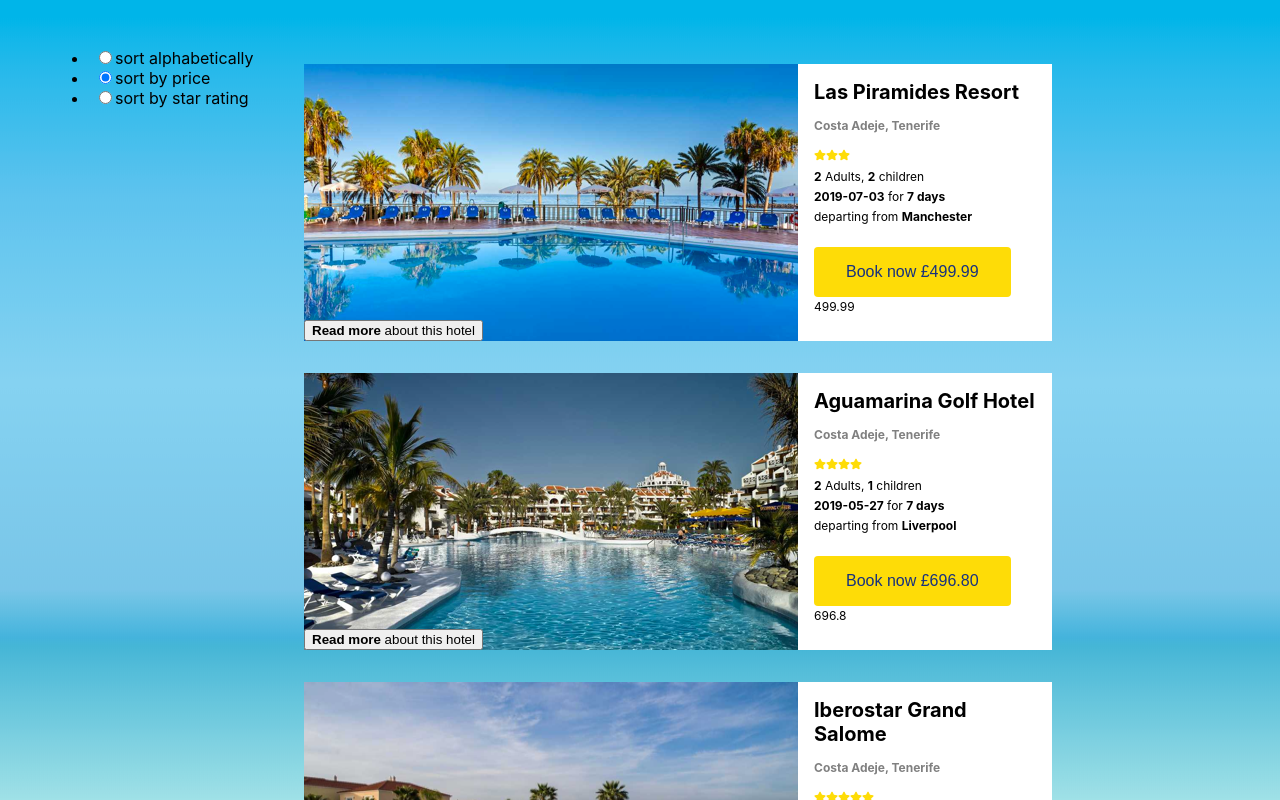
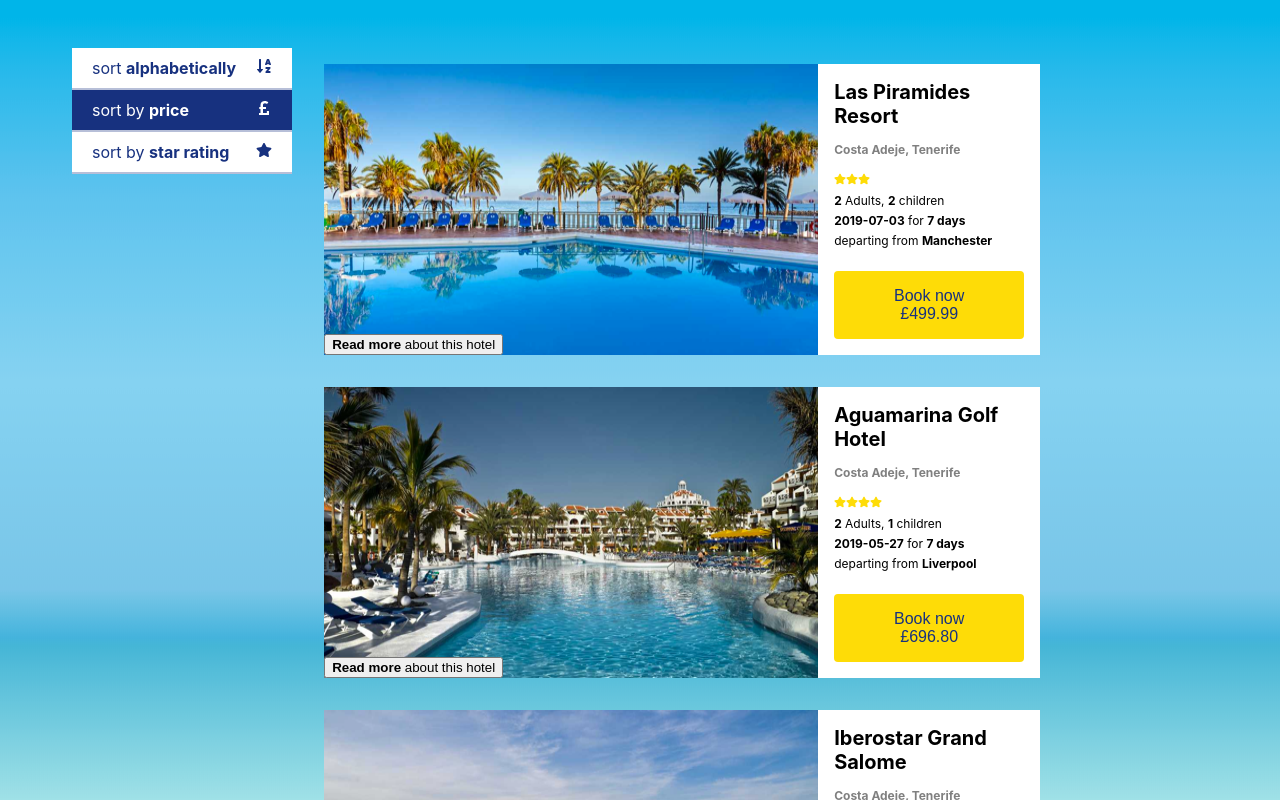
Before and after one commit to KswisDev/otb-test, a React (Create React App) app: page / in a window 1280 px wide. Shown: the top 800 px of the page. Built offline with nearby package versions, Linux system fonts and the light colour scheme.

Commit message:
styling for radio sort buttons

```diff
--- a/src/components/productCard.jsx
+++ b/src/components/productCard.jsx
@@ -39,8 +39,9 @@ function ProductCard({ product, index }) {
             departing from <strong>{product.depatureAirport}</strong>
           </p>
           <br />
-          <BookCTA>Book now {UKPound.format(product.price)}</BookCTA>
-          <p>{product.price}</p>
+          <BookCTA data-testid={"cta-button"}>
+            Book now {UKPound.format(product.price)}
+          </BookCTA>
         </InfoWrapper>
       </ProductWrapper>
       <OverviewWrapper>
--- a/src/components/productDisplay.jsx
+++ b/src/components/productDisplay.jsx
@@ -2,6 +2,7 @@ import ProductCard from "./productCard";
 import { useState } from "react";
 import { sortByProperty } from "../utilities/sortFunctions";
 import styled from "styled-components";
+import { FaSortAlphaDown, FaPoundSign, FaStar } from "react-icons/fa";
 
 const hasProducts = (products) => products && products.length > 0;
 
@@ -11,15 +12,39 @@ const FlexBox = styled.div`
 `;
 
 const ProductsContainer = styled.div`
-  display: flex;
-  flex-grow: 1;
-  text-align: center;
   padding: 1rem;
-  flex-direction: column;
 `;
 
 const SortMenu = styled.menu`
   min-width: 200px;
+  list-style-type: none;
+
+  label {
+    display: inline-block;
+    background-color: white;
+    padding: 10px 20px;
+    font-size: 16px;
+    width: 100%;
+    border-bottom: solid #b7bfd8 2px;
+    color: #17317f;
+
+    span {
+      margin-right: 20px;
+    }
+
+    svg {
+      float: right;
+    }
+  }
+
+  input[type="radio"] {
+    display: none;
+  }
+
+  input[type="radio"]:checked + label {
+    background-color: #17317f;
+    color: white;
+  }
 `;
 
 function ProductDisplay({ products }) {
@@ -53,39 +78,51 @@ function ProductDisplay({ products }) {
     <FlexBox>
       <SortMenu>
         <li>
-          <label>
           <input
+            id="alphabetically-radio"
             type="radio"
             name="sort"
             value="alphabetically"
             checked={selectedSort === "alphabetically"}
             onChange={handleOptionChange}
           />
-            sort alphabetically
+          <label htmlFor="alphabetically-radio">
+            <span>
+              sort <strong>alphabetically</strong>
+            </span>
+            <FaSortAlphaDown />
           </label>
         </li>
         <li>
-          <label>
           <input
             type="radio"
             name="sort"
             value="price"
             checked={selectedSort === "price"}
             onChange={handleOptionChange}
+            id="price-radio"
           />
-            sort by price
+          <label htmlFor="price-radio">
+            <span>
+              sort by <strong>price</strong>
+            </span>
+            <FaPoundSign />
           </label>
         </li>
         <li>
-          <label>
           <input
             type="radio"
             name="sort"
             value="rating"
             checked={selectedSort === "rating"}
             onChange={handleOptionChange}
+            id="rating-radio"
           />
-            sort by star rating
+          <label htmlFor="rating-radio">
+            <span>
+              sort by <strong>star rating</strong>
+            </span>
+            <FaStar />
           </label>
         </li>
       </SortMenu>
--- a/src/index.css
+++ b/src/index.css
@@ -1,13 +1,17 @@
 body {
   margin: 0;
-  font-family: -apple-system, BlinkMacSystemFont, 'Segoe UI', 'Roboto', 'Oxygen',
-    'Ubuntu', 'Cantarell', 'Fira Sans', 'Droid Sans', 'Helvetica Neue',
+  font-family: -apple-system, BlinkMacSystemFont, "Segoe UI", "Roboto", "Oxygen",
+    "Ubuntu", "Cantarell", "Fira Sans", "Droid Sans", "Helvetica Neue",
     sans-serif;
   -webkit-font-smoothing: antialiased;
   -moz-osx-font-smoothing: grayscale;
 }
 
 code {
-  font-family: source-code-pro, Menlo, Monaco, Consolas, 'Courier New',
+  font-family: source-code-pro, Menlo, Monaco, Consolas, "Courier New",
     monospace;
 }
+
+* {
+  box-sizing: border-box;
+}
```
Also changed, not shown: 1 other file (tests, documents, lock files or other folders). Lines whose indentation alone changed are shown as unchanged.
